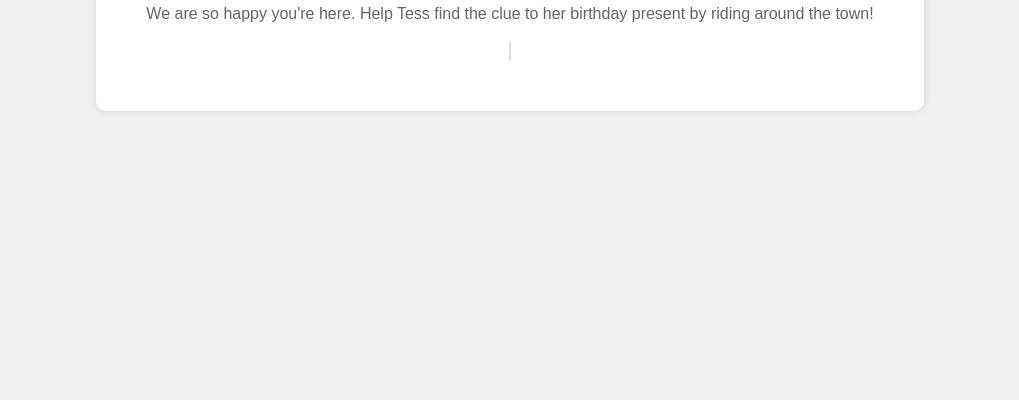
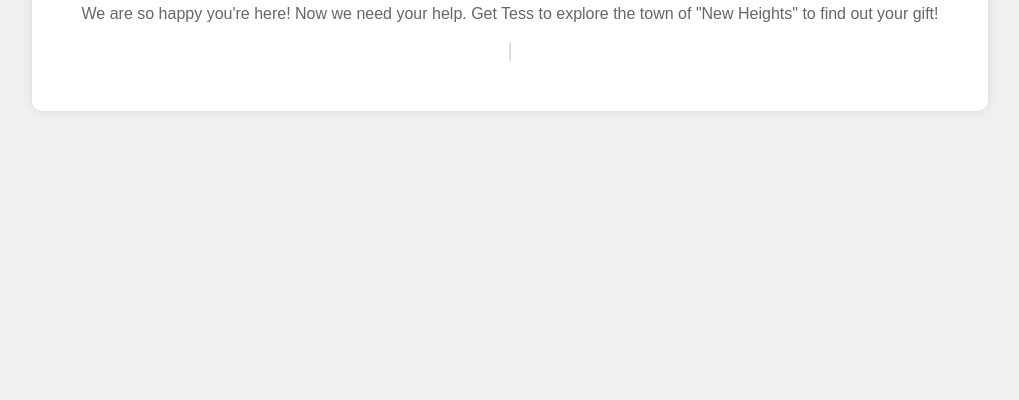
Before and after one commit to uganja/tesswestisthebest, a plain HTML site: page index.html in a window 1280 px wide. Shown: the part 400-800 px from the top of the page, without its empty margins (130-1149 px from the left). Drawn offline with Linux system fonts and the light colour scheme; some packages are replaced by stand-ins of ours; a script that the page names is missing.

Commit message:
Add files via upload

```diff
--- a/index.html
+++ b/index.html
@@ -57,7 +57,7 @@
 <body>
     <div class="container">
         <h1>HAPPY BIRTHDAY TESS!!</h1>
-        <p>We are so happy you're here. Help Tess find the clue to her birthday present by riding around the town!</p>
+        <p>We are so happy you're here! Now we need your help. Get Tess to explore the town of "New Heights" to find out your gift!</p>
         <spline-viewer url="https://prod.spline.design/ibk2UmxYeySm93Qq/scene.splinecode"></spline-viewer>
     </div>
 </body>
```
